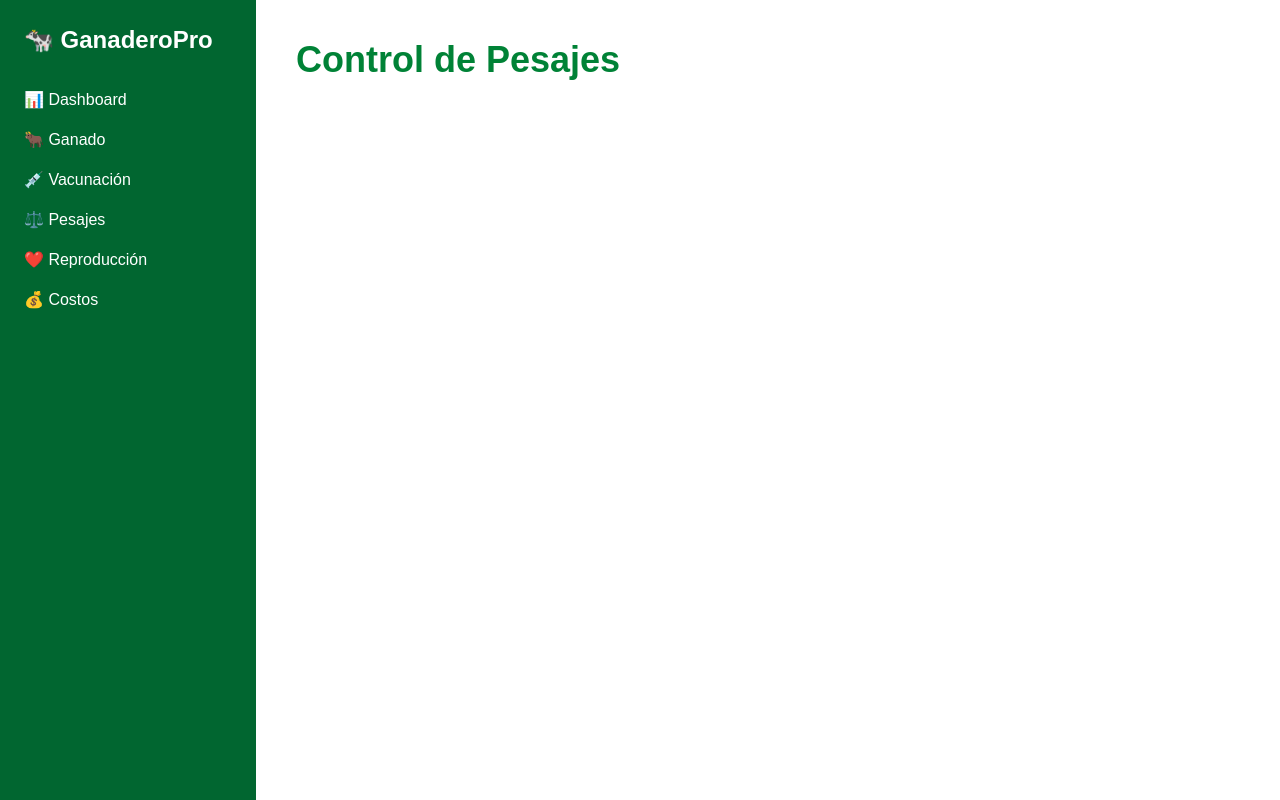
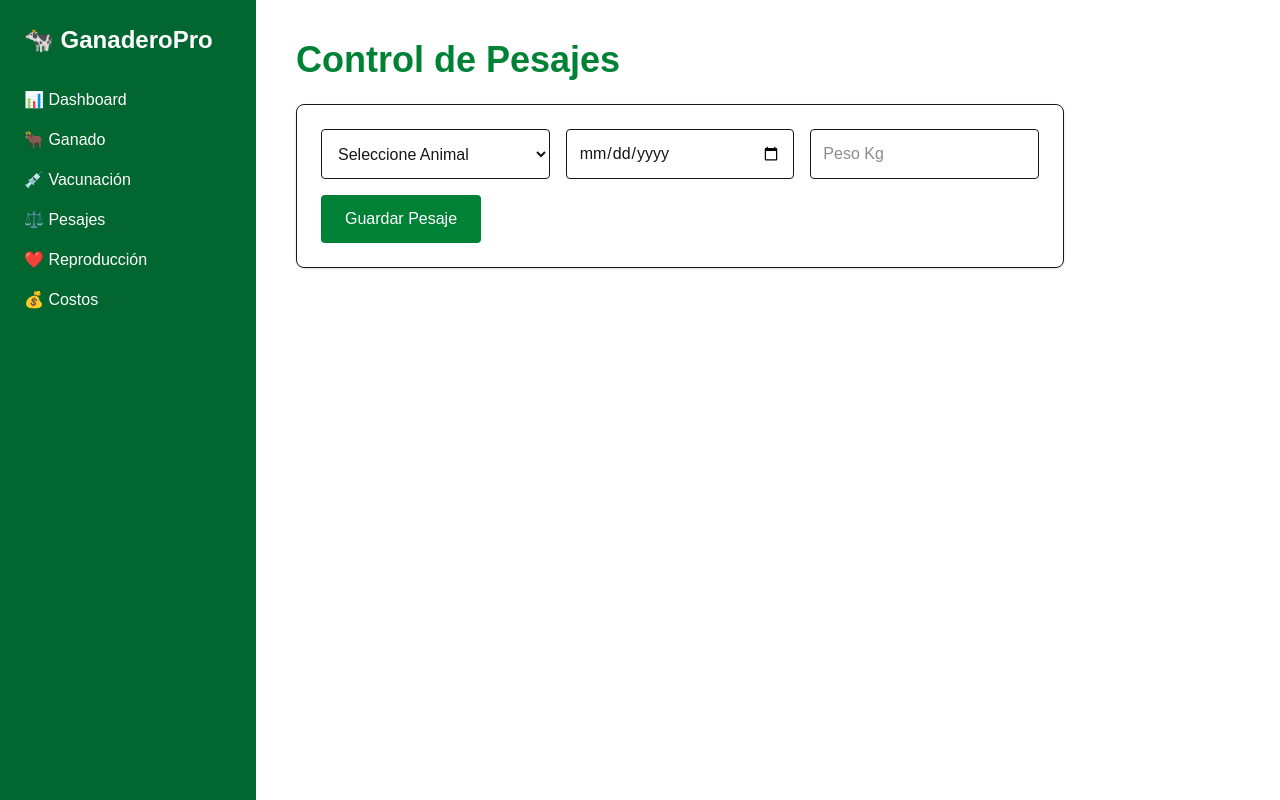
Before and after one commit to harry2015x/ganaderopro, a Next.js app: page /pesajes in a window 1280 px wide. Built offline with nearby package versions, Linux system fonts and the light colour scheme.

Commit message:
formulario de pesaje

```diff
--- a/app/pesajes/page.tsx
+++ b/app/pesajes/page.tsx
@@ -1,9 +1,59 @@
+"use client";
+
+import { useState } from "react";
+
 export default function PesajesPage() {
+
+  const [animalId, setAnimalId] = useState("");
+  const [fecha, setFecha] = useState("");
+  const [peso, setPeso] = useState("");
+
   return (
     <main className="p-10">
-        <h1 className="text-4xl font-bold text-green-700">
+
+      <h1 className="text-4xl font-bold text-green-700 mb-6">
         Control de Pesajes
       </h1>
+
+      <div className="bg-white p-6 rounded-lg shadow border max-w-3xl">
+
+        <div className="grid grid-cols-1 md:grid-cols-3 gap-4">
+
+          <select
+            value={animalId}
+            onChange={(e) => setAnimalId(e.target.value)}
+            className="border p-3 rounded"
+          >
+            <option value="">
+              Seleccione Animal
+            </option>
+          </select>
+
+          <input
+            type="date"
+            value={fecha}
+            onChange={(e) => setFecha(e.target.value)}
+            className="border p-3 rounded"
+          />
+
+          <input
+            type="number"
+            placeholder="Peso Kg"
+            value={peso}
+            onChange={(e) => setPeso(e.target.value)}
+            className="border p-3 rounded"
+          />
+
+        </div>
+
+        <button
+          className="mt-4 bg-green-700 text-white px-6 py-3 rounded"
+        >
+          Guardar Pesaje
+        </button>
+
+      </div>
+
     </main>
   );
 }
```
Lines whose indentation alone changed are shown as unchanged.
